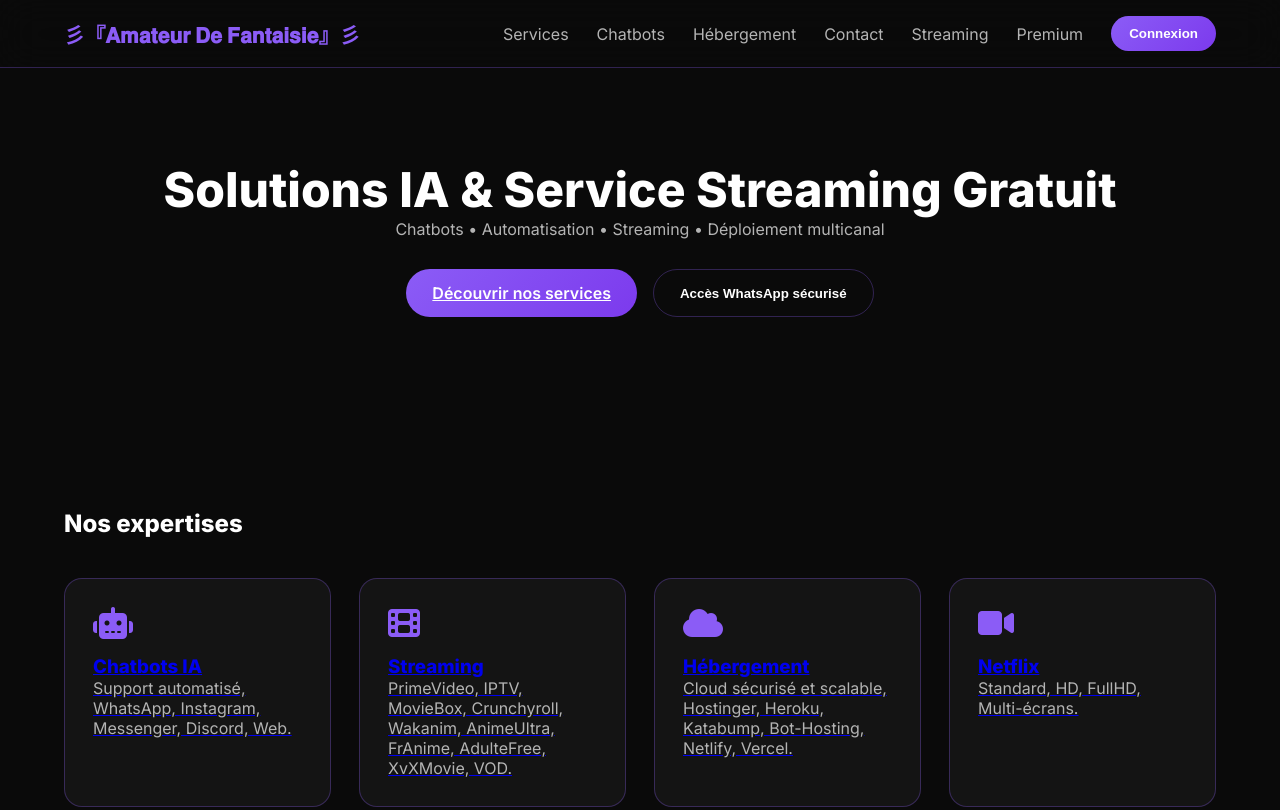
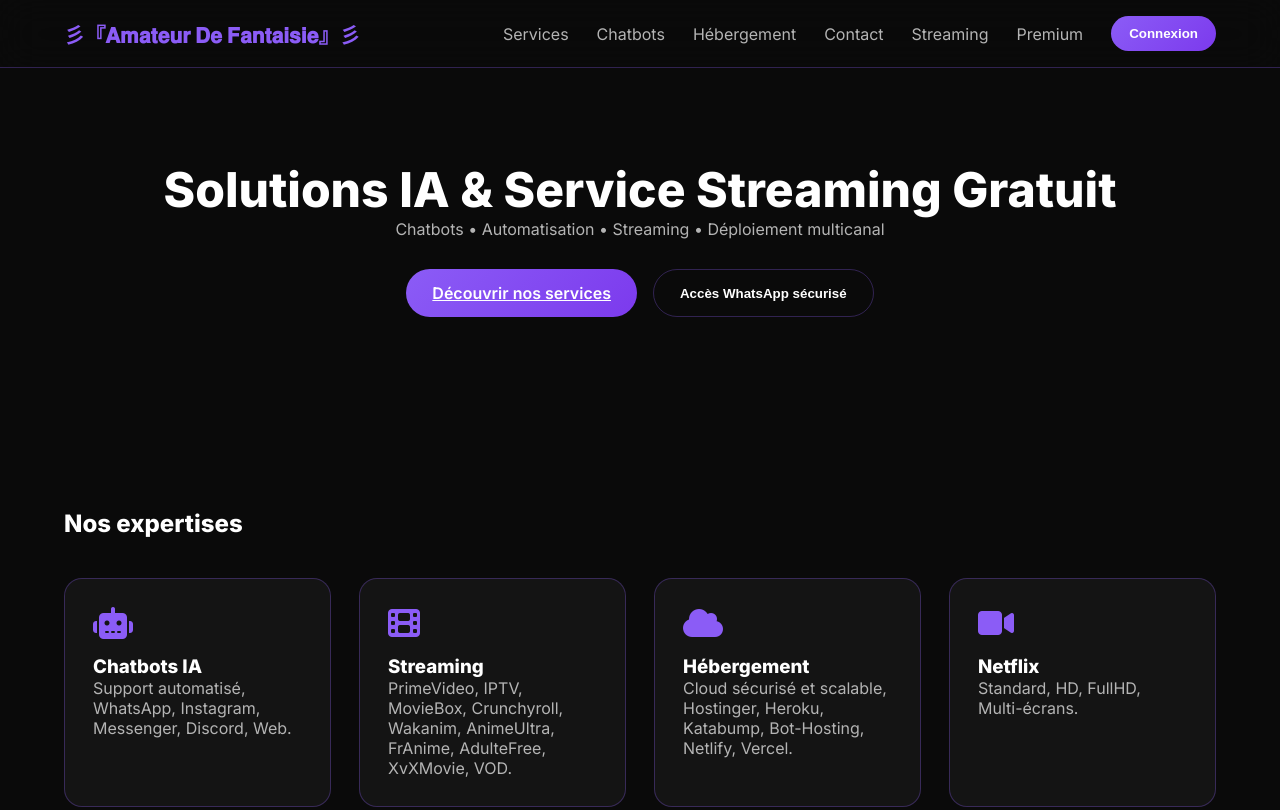
Before and after one commit to amateurdefantaisie/Harry-Undersand-Officiel, a plain HTML site: page index.html in a window 1280 px wide. Shown: the top 810 px of the page. Drawn offline with Linux system fonts and the light colour scheme; no server answers.

Commit message:
Update index.html

```diff
--- a/index.html
+++ b/index.html
@@ -84,6 +84,10 @@ gap:28px;margin-top:40px
 background:var(--card);
 border:1px solid var(--border);
 border-radius:18px;padding:28px
+}
+.card{
+  text-decoration:none;
+  color:inherit;
 }
 .card i{font-size:2rem;color:var(--violet);margin-bottom:16px}
 
```
